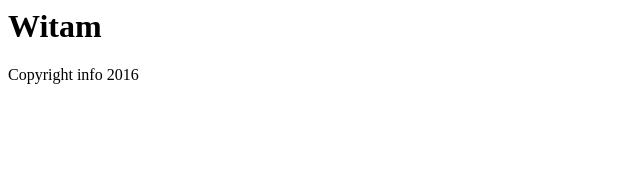
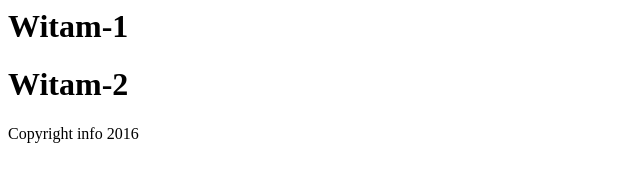
Before and after one commit to p-i-o-t-r-k/kursGitTest, a plain HTML site: page index.html in a window 1280 px wide. Shown: the whole page, without its empty margins (0-640 px from the left). Drawn offline with Linux system fonts and the light colour scheme.

Commit message:
dodano witam-2

```diff
--- a/index.html
+++ b/index.html
@@ -1,5 +1,12 @@
+
+
 <div>
-	<h1>Witam</h1>
+	<h1>Witam-1</h1>
 </div>
 
+<div>
+	<h1>Witam-2</h1>
+</div>
+
+
 <div class="footer"> Copyright info 2016</div>
```
